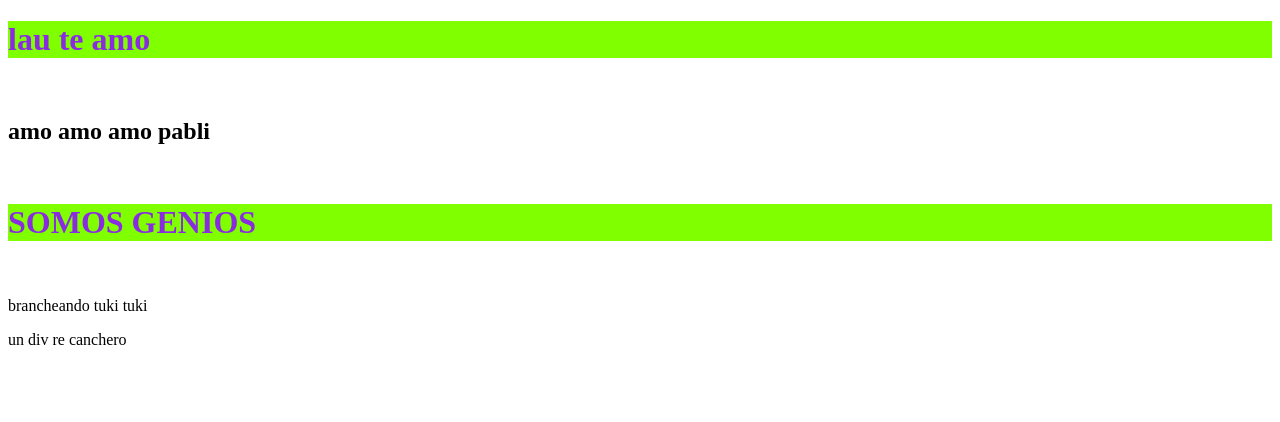
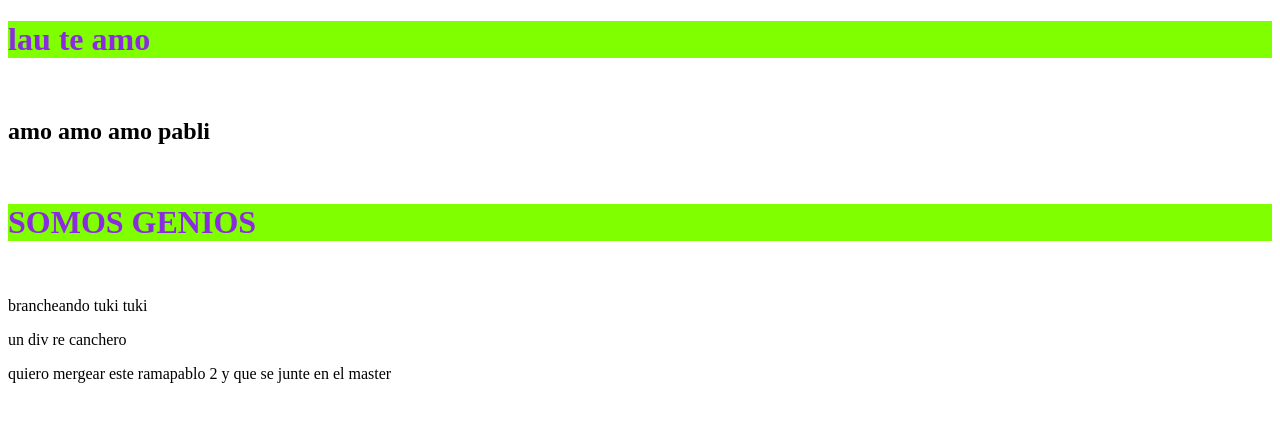
Before and after one commit to PScocco/repoconlau, a plain HTML site: page index.html in a window 1280 px wide. Drawn offline with Linux system fonts and the light colour scheme.

Commit message:
mergeando rama 2

```diff
--- a/index.html
+++ b/index.html
@@ -1,11 +1,13 @@
 <!DOCTYPE html>
 <html lang="en">
+
 <head>
     <meta charset="UTF-8">
     <meta name="viewport" content="width=, initial-scale=1.0">
     <title>repo con lau</title>
     <link rel="stylesheet" href="/css/styles.css">
 </head>
+
 <body>
     <h1>lau te amo</h1>
     <br>
@@ -16,6 +18,9 @@
     <p> brancheando tuki tuki </p>
     <div>un div re canchero</div>
 
+    <p>quiero mergear este ramapablo 2 y que se junte en el master</p>
+
 
 </body>
+
 </html>
```
